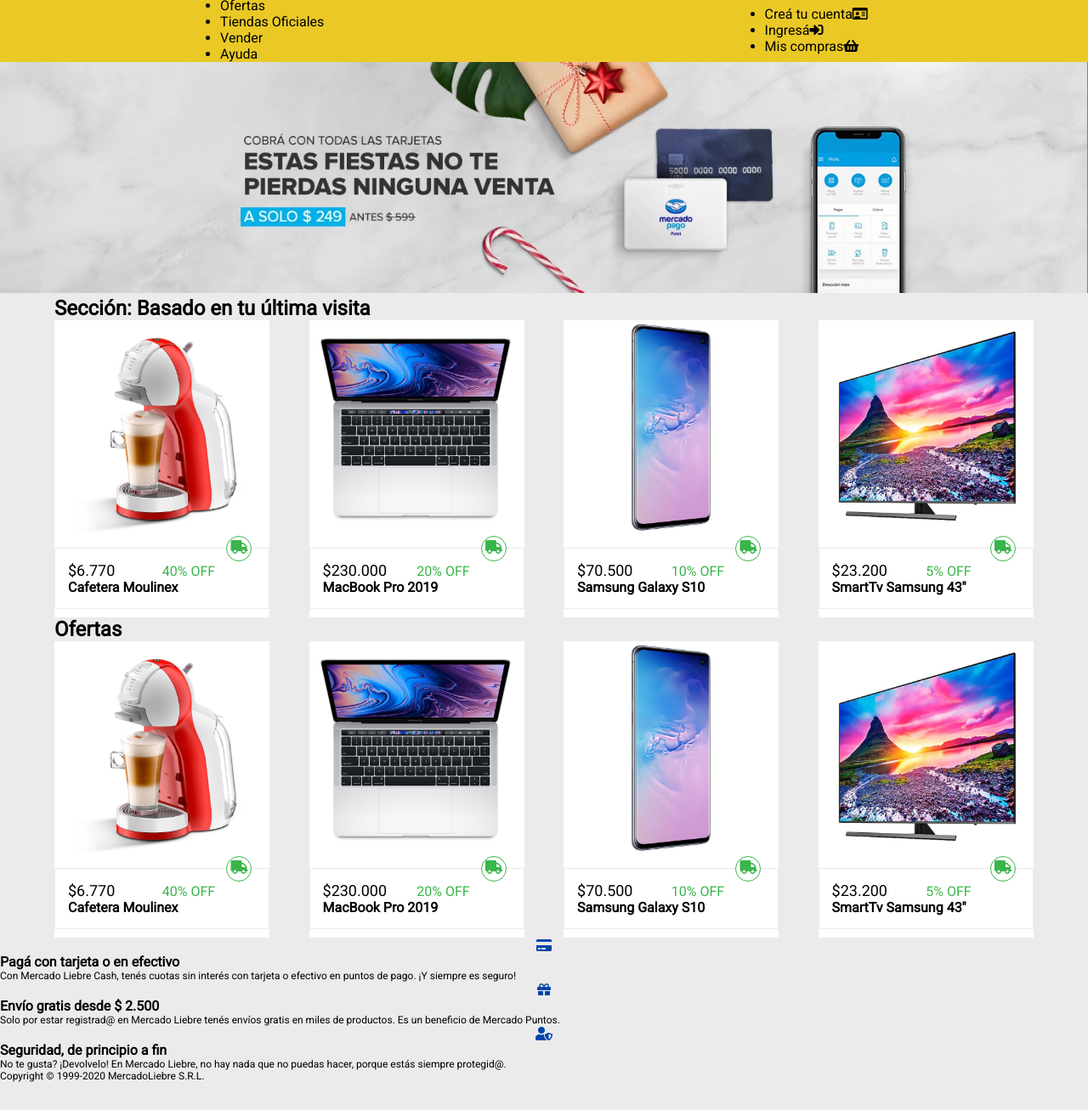
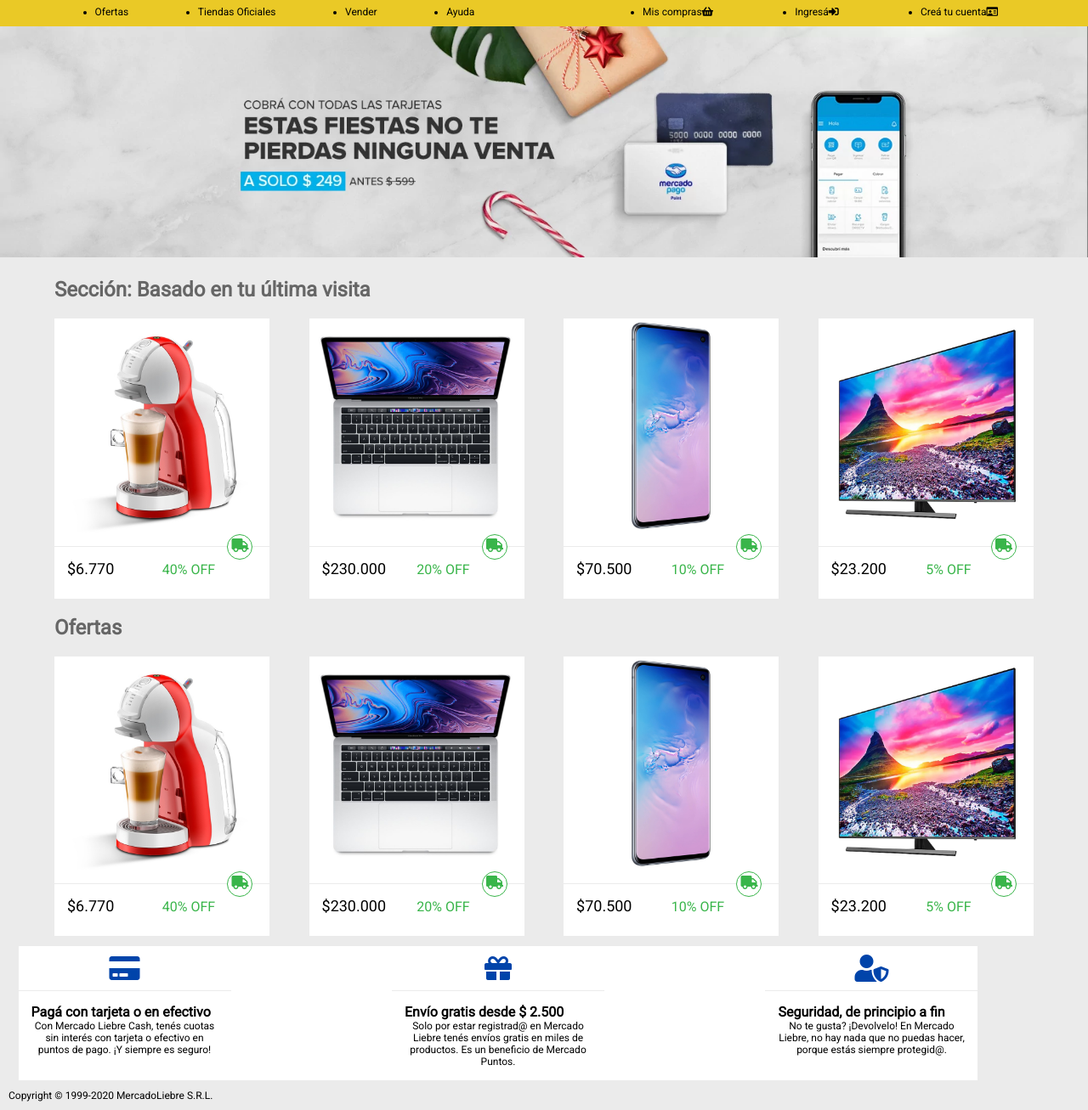
Before and after one commit to JuliettAsan/mercadoliebre_practica, a website: page views/home.html in a window 1280 px wide. Shown: the part 187-1494 px from the top of the page at 85% size. Before the commit the page ends 1461 px from the top, so only its background shows below. Drawn offline with Linux system fonts and the light colour scheme; files that its build step writes are made by us from their sources; files whose address does not match are found by name.

Commit message:
nuevo doc login y register y funcionalidades css

```diff
--- a/public/css/style.css
+++ b/public/css/style.css
@@ -12,6 +12,12 @@
 header div.logo,
 header .form{
     width: 50%;
+}
+
+header nav{
+    display: none;
+    font-size: 12px;
+    margin-left: 20px;
 }
 
 header ul li a{
@@ -53,6 +59,7 @@
 
 h3{
     font-size: 24px;
+    color: #666;
 }
 
 h4{
@@ -73,7 +80,9 @@
 }
 
 .descripcion{
+    display: none;
     font-size: 16px;
+    color: #666;
 }
 
 div.burger-menu{
@@ -117,8 +126,11 @@
     top: -15px;
 }
 
+main section h3{
+    margin:20px 0px;
+}
+
 .menu-articulo{
-    border: 1px solid #ebebeb;
     margin: 10px 0px;
     padding: 15px;
 }
@@ -152,27 +164,87 @@
     width: 70%;
 }
 
-div.credit-card{
-    text-align: center;
+div.ultima-visitva,
+div.ofertas{
+    display: flex;
+    flex-wrap: wrap;
 }
 
-div.credit-card i{
-    color: #0044AA;
+main section div.productos article i{
+    transition: transform 1s;
 }
 
-div.gift{
-    text-align: center;
+main section div.productos article:hover i{
+    transform: rotateZ(-90deg);
 }
 
-div.gift i{
+main section article:hover{
+    box-shadow: 0px 0px 10px rgb(100,100,100);
+}
+
+main section article:hover .descripcion{
+    display: block;
+}
+
+.login input[type="sumbit"]:hover,
+.register input[type="submit"]:hover{
+    background-color: #0022AA;
+}
+
+div.credit-card i,
+div.gift i,
+div.shield i{
     color: #0044AA;
+    font-size: 2em;
+    margin: 10px;
 }
+
+div.gift,
+div.credit-card,
 div.shield{
     text-align: center;
 }
 
-div.shield i{
-    color: #0044AA;
+footer{
+    width: 90%;
+    margin: 10px;
+}
+
+div.pie{
+    display: flex;
+    flex-wrap: wrap;
+    justify-content:space-between;
+    text-align: center;
+    margin:1%;
+    background-color: white;
+}
+
+footer section article{
+    background-color: white;
+    width:250px;
+}
+
+article div.informacion-ad{
+    width: 100%;
+    display: flex;
+    flex-wrap: wrap;
+    align-items: baseline;
+    border-top: 1px solid #ebebeb;
+    position: relative;
+    padding: 15px;
+}
+
+
+footer section article div.credit-card:hover i{
+    color: #EAC926;
+}
+
+footer section article div.gift:hover i{
+    color: #EAC926;
+}
+
+footer section article div.shield:hover i{
+    color: #EAC926;
 }
 
 @media (min-width: 361px){
@@ -191,6 +263,14 @@
     .precio,.descuento{
         width: 50%;
     }
+
+    footer section div.pie{
+        display: flex;
+        flex-direction: row;
+        flex-wrap: wrap;
+        justify-content: space-between;
+        align-items: flex-start;
+    }
 }
 
 @media (min-width: 769px){
@@ -198,13 +278,32 @@
         width: 22%;
     }
 
+    header nav{
+        display: block;
+    }
+
     .burger-menu{
         display: none;
     }
 
-    .site{
+    .listas{
         display: flex;
         justify-content: space-around;
         align-items: center;
     }
+
+    .lista1{
+        display: flex;
+        justify-content: space-evenly;
+        width: 50%;
+        padding: 10px;
+    }
+
+    .lista2{
+        display: flex;
+        justify-content: space-evenly;
+        flex-direction: row-reverse;
+        width: 50%;
+        padding: 10px;
+    }
 }
--- a/views/home.html
+++ b/views/home.html
@@ -21,16 +21,16 @@
             </div>
         </div>
         <p><i class="fas fa-hand-holding-usd"></i>Compra en cuotas y sin tarjeta de crédito</p>
-        <nav class = "site">
-        <ul>
+        <nav class = "listas">
+        <ul class="lista1">
             <li><a href =#>Ofertas</a></li>
             <li><a href =#>Tiendas Oficiales</a></li>
             <li><a href =#>Vender</a></li>
             <li><a href =#>Ayuda</a></li>
         </ul>
-        <ul>
-            <li><a href =#>Creá tu cuenta<i class="far fa-id-card"></i></a></li>
-            <li><a href =#>Ingresá<i class="fas fa-sign-in-alt"></i></a></li>
+        <ul class="lista2">
+            <li><a href ="/register">Creá tu cuenta<i class="far fa-id-card"></i></a></li>
+            <li><a href ="/login">Ingresá<i class="fas fa-sign-in-alt"></i></a></li>
             <li><a href =#>Mis compras<i class="fas fa-shopping-basket"></i></a></li>
         </ul>
         </nav>
@@ -126,33 +126,43 @@
         </section>
     </main>
     <footer>
-        <div>
+        <section class ="pie-pagina">
+            <div class ="pie">
+                <article>
                     <div class="credit-card">
                     <i class="fas fa-credit-card"></i>
                     </div>
+                    <div class = "informacion-ad">
                     <h4>Pagá con tarjeta o en efectivo</h4>
                     <p>Con Mercado Liebre Cash, tenés cuotas sin interés con tarjeta o efectivo en
                     puntos de pago. ¡Y siempre es seguro!</p>
                     </div>
-        <div>
+                </article>
+                <article>
                     <div class="gift">
                     <i class="fas fa-gift"></i>
                     </div>
+                    <div class ="informacion-ad">
                     <h4>Envío gratis desde $ 2.500</h4>
                     <p>Solo por estar registrad@ en Mercado Liebre tenés envíos gratis en miles de
                         productos. Es un beneficio de Mercado Puntos.</p>
                 </div>
-        <div>
+                </article>
+                <article>
                     <div class="shield">
                     <i class="fas fa-user-shield"></i>
                     </div>
+                    <div class ="informacion-ad">
                     <h4>Seguridad, de principio a fin</h4>
                     <p>No te gusta? ¡Devolvelo! En Mercado Liebre, no hay nada que no puedas hacer,
                         porque estás siempre protegid@.</p>
                 </div>
+                </article>
+            </div>
         <div>
             <p>Copyright © 1999-2020 MercadoLiebre S.R.L.</p>
         </div>
+        </section>
     </footer>
 </body>
 </html>
--- /dev/null
+++ b/views/login.html
@@ -0,0 +1,48 @@
+<!DOCTYPE html>
+<html lang="en">
+<head>
+    <meta charset="UTF-8">
+    <title>Mercado Liebre</title>
+    <meta http-equiv="X-UA-Compatible" content="IE=edge">
+    <meta name="viewport" content="width=device-width, initial-scale=1.0">
+    <link href="https://fonts.googleapis.com/css2?family=Roboto&display=swap" rel="stylesheet">
+    <link rel="stylesheet" href="https://cdnjs.cloudflare.com/ajax/libs/font-awesome/5.11.2/css/all.min.css">
+    <link rel="stylesheet" href="./css/style.css">
+</head>
+<body>
+    <header>
+        <div class="cabecera">
+            <div class ="logo">
+                <img src = "/images/logo-mercado-liebre.svg" atl=Logo>
+            </div>
+            <div class="form" action="#" method="GET">
+                <div class="input">Buscar productos, marcas y más</div>
+                 <div class="submit"><i class="fas fa-search"></i></div>
+            </div>
+        </div>
+        <p><i class="fas fa-hand-holding-usd"></i>Compra en cuotas y sin tarjeta de crédito</p>
+        <nav class = "site">
+        <ul>
+            <li><a href =#>Ofertas</a></li>
+            <li><a href =#>Tiendas Oficiales</a></li>
+            <li><a href =#>Vender</a></li>
+            <li><a href =#>Ayuda</a></li>
+        </ul>
+        <ul>
+            <li><a href ="/register">Creá tu cuenta<i class="far fa-id-card"></i></a></li>
+            <li><a href ="/login">Ingresá<i class="fas fa-sign-in-alt"></i></a></li>
+            <li><a href =#>Mis compras<i class="fas fa-shopping-basket"></i></a></li>
+        </ul>
+        </nav>
+        <div class="burger-menu">
+            <i class="fa fa-bars burger"></i>
+        </div>
+    </header>
+    <main>
+        <form action ="" method="POST">
+            <input type="text" name="user" placeholder="Nombre de usuario" minlength="5" required>
+            <input type="password" name="pass" placeholder="Contraseña" minlength="8" required>
+            <br>
+            <input type="submit" value="Enviar">
+        </form>
+    </main>
```
Also changed, not shown: app.js (+8 -0 lines), views/register.html (added, +98 -0 lines). Lines whose indentation alone changed are shown as unchanged.
